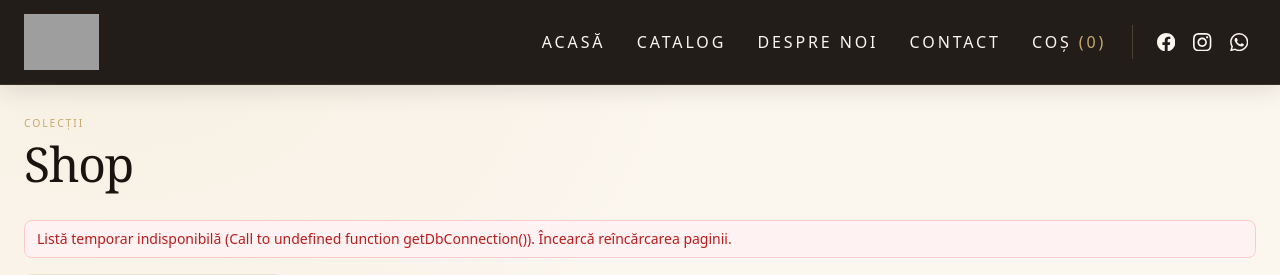
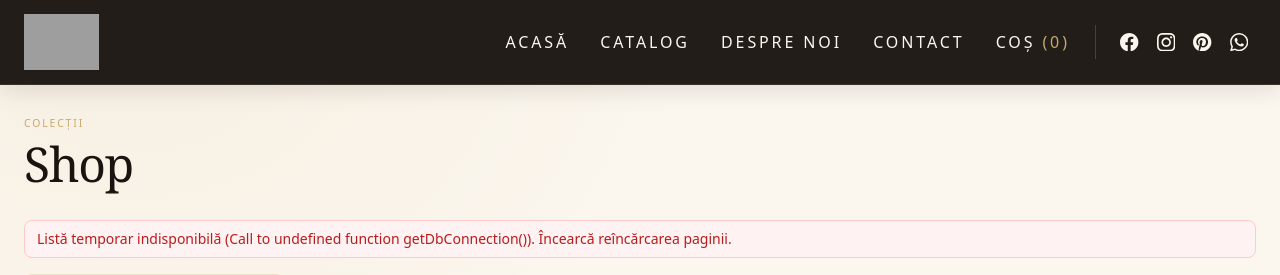
Before and after one commit to cojocariv/alinabradu-site, a PHP site: page /magazin in a window 1280 px wide. Shown: the top 275 px of the page. Run offline with PHP 8.4, Linux system fonts and the light colour scheme; a stand-in replaces the project's code that opens the database connection; some libraries are stand-ins or nearby versions; grey boxes are pictures that could not be loaded.

Commit message:
Add Pinterest link to header social media section
- Included a new Pinterest link in the header for enhanced social media presence.
- Updated the corresponding SVG icon for Pinterest in both the main and drawer versions of the header.
- Ensured consistent styling and accessibility attributes for the new link.

```diff
--- a/includes/header.php
+++ b/includes/header.php
@@ -81,6 +81,9 @@ $orgSchema = [
           <a href="https://www.instagram.com/alinabradu.brand" target="_blank" rel="noopener noreferrer" class="header-social__btn" aria-label="Instagram">
             <svg class="w-[1.15rem] h-[1.15rem]" viewBox="0 0 24 24" fill="currentColor" aria-hidden="true"><path d="M12 2.163c3.204 0 3.584.012 4.85.07 3.252.148 4.771 1.691 4.919 4.919.058 1.265.069 1.645.069 4.849 0 3.205-.012 3.584-.069 4.849-.149 3.225-1.664 4.771-4.919 4.919-1.266.058-1.644.07-4.85.07-3.204 0-3.584-.012-4.849-.07-3.26-.149-4.771-1.699-4.919-4.92-.058-1.265-.07-1.644-.07-4.849 0-3.204.013-3.583.07-4.849.149-3.227 1.664-4.771 4.919-4.919 1.266-.057 1.645-.069 4.849-.069zm0-2.163c-3.259 0-3.667.014-4.947.072-4.358.2-6.78 2.618-6.98 6.98-.059 1.281-.073 1.689-.073 4.948 0 3.259.014 3.668.072 4.948.2 4.358 2.618 6.78 6.98 6.98 1.281.058 1.689.072 4.948.072 3.259 0 3.668-.014 4.948-.072 4.354-.2 6.782-2.618 6.979-6.98.059-1.28.073-1.689.073-4.948 0-3.259-.014-3.667-.072-4.947-.196-4.354-2.617-6.78-6.979-6.98-1.281-.059-1.69-.073-4.949-.073zm0 5.838c-3.403 0-6.162 2.759-6.162 6.162s2.759 6.163 6.162 6.163 6.162-2.759 6.162-6.163c0-3.403-2.759-6.162-6.162-6.162zm0 10.162c-2.209 0-4-1.79-4-4 0-2.209 1.791-4 4-4s4 1.791 4 4c0 2.21-1.791 4-4 4zm6.406-11.845c-.796 0-1.441.645-1.441 1.44s.645 1.44 1.441 1.44c.795 0 1.439-.645 1.439-1.44s-.644-1.44-1.439-1.44z"/></svg>
           </a>
+          <a href="https://www.pinterest.com/AlinaBraduEmbroidery/" target="_blank" rel="noopener noreferrer" class="header-social__btn" aria-label="Pinterest">
+            <svg class="w-[1.15rem] h-[1.15rem]" viewBox="0 0 24 24" fill="currentColor" aria-hidden="true"><path d="M12 0C5.373 0 0 5.372 0 12c0 5.084 3.163 9.426 7.627 11.174-.105-.949-.2-2.403.042-3.441.219-.937 1.407-5.965 1.407-5.965s-.359-.719-.359-1.782c0-1.668.967-2.914 2.171-2.914 1.023 0 1.518.769 1.518 1.69 0 1.029-.655 2.568-.994 3.995-.283 1.194.599 2.169 1.777 2.169 2.133 0 3.772-2.249 3.772-5.495 0-2.873-2.064-4.882-5.012-4.882-3.414 0-5.418 2.561-5.418 5.207 0 1.031.397 2.138.893 2.738.097.118.112.222.083.343-.09.375-.293 1.199-.334 1.363-.053.225-.172.271-.402.165-1.495-.69-2.433-2.878-2.433-4.646 0-3.776 2.748-7.252 7.92-7.252 4.158 0 7.392 2.967 7.392 6.923 0 4.135-2.607 7.462-6.233 7.462-1.214 0-2.357-.629-2.748-1.378l-.748 2.853c-.271 1.043-1.002 2.35-1.492 3.146C9.57 23.812 10.763 24 12 24c6.627 0 12-5.373 12-12S18.627 0 12 0z"/></svg>
+          </a>
           <a href="https://api.whatsapp.com/send?phone=37368693056" data-whatsapp-popup="1" data-chat-source="header" target="_blank" rel="noopener noreferrer" class="header-social__btn" aria-label="WhatsApp">
             <svg class="w-[1.15rem] h-[1.15rem]" viewBox="0 0 24 24" fill="currentColor" aria-hidden="true"><path d="M17.472 14.382c-.297-.149-1.758-.867-2.03-.967-.273-.099-.471-.148-.67.15-.197.297-.767.966-.94 1.164-.173.199-.347.223-.644.075-.297-.15-1.255-.463-2.39-1.475-.883-.788-1.48-1.761-1.653-2.059-.173-.297-.018-.458.13-.606.134-.133.298-.347.446-.52.149-.174.198-.298.298-.497.099-.198.05-.371-.025-.52-.075-.149-.669-1.612-.916-2.207-.242-.579-.487-.5-.669-.51-.173-.008-.371-.01-.57-.01-.198 0-.52.074-.792.372-.272.297-1.04 1.016-1.04 2.479 0 1.462 1.065 2.875 1.213 3.074.149.198 2.096 3.2 5.077 4.487.709.306 1.262.489 1.694.625.712.227 1.36.195 1.871.118.571-.085 1.758-.719 2.006-1.413.248-.694.248-1.289.173-1.413-.074-.124-.272-.198-.57-.347m-5.421 7.403h-.004a9.87 9.87 0 01-5.031-1.378l-.361-.214-3.741.982.998-3.648-.235-.374a9.86 9.86 0 01-1.51-5.26c.001-5.45 4.436-9.884 9.888-9.884 2.64 0 5.122 1.03 6.988 2.898a9.825 9.825 0 012.893 6.994c-.003 5.45-4.435 9.884-9.881 9.884m8.413-18.297A11.815 11.815 0 0012.05 0C5.495 0 .16 5.335.157 11.892c0 2.096.547 4.142 1.588 5.945L.057 24l6.305-1.654a11.882 11.882 0 005.683 1.448h.005c6.554 0 11.89-5.335 11.893-11.893a11.821 11.821 0 00-3.48-8.413z"/></svg>
           </a>
@@ -102,6 +105,7 @@ $orgSchema = [
       <div class="max-w-7xl mx-auto px-5 pb-5 flex items-center gap-2 border-t border-white/10 pt-4" role="group" aria-label="Rețele sociale">
         <a href="https://www.facebook.com/AlinaBraduEmbroidery" target="_blank" rel="noopener noreferrer" class="header-social__btn header-social__btn--drawer" aria-label="Facebook"><svg class="w-5 h-5" viewBox="0 0 24 24" fill="currentColor" aria-hidden="true"><path d="M24 12.073c0-6.627-5.373-12-12-12s-12 5.373-12 12c0 5.99 4.388 10.954 10.125 11.854v-8.385H7.078v-3.47h3.047V9.43c0-3.007 1.792-4.669 4.533-4.669 1.312 0 2.686.235 2.686.235v2.953H15.83c-1.491 0-1.956.925-1.956 1.874v2.25h3.328l-.532 3.47h-2.796v8.385C19.612 23.027 24 18.062 24 12.073z"/></svg></a>
         <a href="https://www.instagram.com/alinabradu.brand" target="_blank" rel="noopener noreferrer" class="header-social__btn header-social__btn--drawer" aria-label="Instagram"><svg class="w-5 h-5" viewBox="0 0 24 24" fill="currentColor" aria-hidden="true"><path d="M12 2.163c3.204 0 3.584.012 4.85.07 3.252.148 4.771 1.691 4.919 4.919.058 1.265.069 1.645.069 4.849 0 3.205-.012 3.584-.069 4.849-.149 3.225-1.664 4.771-4.919 4.919-1.266.058-1.644.07-4.85.07-3.204 0-3.584-.012-4.849-.07-3.26-.149-4.771-1.699-4.919-4.92-.058-1.265-.07-1.644-.07-4.849 0-3.204.013-3.583.07-4.849.149-3.227 1.664-4.771 4.919-4.919 1.266-.057 1.645-.069 4.849-.069zm0-2.163c-3.259 0-3.667.014-4.947.072-4.358.2-6.78 2.618-6.98 6.98-.059 1.281-.073 1.689-.073 4.948 0 3.259.014 3.668.072 4.948.2 4.358 2.618 6.78 6.98 6.98 1.281.058 1.689.072 4.948.072 3.259 0 3.668-.014 4.948-.072 4.354-.2 6.782-2.618 6.979-6.98.059-1.28.073-1.689.073-4.948 0-3.259-.014-3.667-.072-4.947-.196-4.354-2.617-6.78-6.979-6.98-1.281-.059-1.69-.073-4.949-.073zm0 5.838c-3.403 0-6.162 2.759-6.162 6.162s2.759 6.163 6.162 6.163 6.162-2.759 6.162-6.163c0-3.403-2.759-6.162-6.162-6.162zm0 10.162c-2.209 0-4-1.79-4-4 0-2.209 1.791-4 4-4s4 1.791 4 4c0 2.21-1.791 4-4 4zm6.406-11.845c-.796 0-1.441.645-1.441 1.44s.645 1.44 1.441 1.44c.795 0 1.439-.645 1.439-1.44s-.644-1.44-1.439-1.44z"/></svg></a>
+        <a href="https://www.pinterest.com/AlinaBraduEmbroidery/" target="_blank" rel="noopener noreferrer" class="header-social__btn header-social__btn--drawer" aria-label="Pinterest"><svg class="w-5 h-5" viewBox="0 0 24 24" fill="currentColor" aria-hidden="true"><path d="M12 0C5.373 0 0 5.372 0 12c0 5.084 3.163 9.426 7.627 11.174-.105-.949-.2-2.403.042-3.441.219-.937 1.407-5.965 1.407-5.965s-.359-.719-.359-1.782c0-1.668.967-2.914 2.171-2.914 1.023 0 1.518.769 1.518 1.69 0 1.029-.655 2.568-.994 3.995-.283 1.194.599 2.169 1.777 2.169 2.133 0 3.772-2.249 3.772-5.495 0-2.873-2.064-4.882-5.012-4.882-3.414 0-5.418 2.561-5.418 5.207 0 1.031.397 2.138.893 2.738.097.118.112.222.083.343-.09.375-.293 1.199-.334 1.363-.053.225-.172.271-.402.165-1.495-.69-2.433-2.878-2.433-4.646 0-3.776 2.748-7.252 7.92-7.252 4.158 0 7.392 2.967 7.392 6.923 0 4.135-2.607 7.462-6.233 7.462-1.214 0-2.357-.629-2.748-1.378l-.748 2.853c-.271 1.043-1.002 2.35-1.492 3.146C9.57 23.812 10.763 24 12 24c6.627 0 12-5.373 12-12S18.627 0 12 0z"/></svg></a>
         <a href="https://api.whatsapp.com/send?phone=37368693056" data-whatsapp-popup="1" data-chat-source="header" target="_blank" rel="noopener noreferrer" class="header-social__btn header-social__btn--drawer" aria-label="WhatsApp"><svg class="w-5 h-5" viewBox="0 0 24 24" fill="currentColor" aria-hidden="true"><path d="M17.472 14.382c-.297-.149-1.758-.867-2.03-.967-.273-.099-.471-.148-.67.15-.197.297-.767.966-.94 1.164-.173.199-.347.223-.644.075-.297-.15-1.255-.463-2.39-1.475-.883-.788-1.48-1.761-1.653-2.059-.173-.297-.018-.458.13-.606.134-.133.298-.347.446-.52.149-.174.198-.298.298-.497.099-.198.05-.371-.025-.52-.075-.149-.669-1.612-.916-2.207-.242-.579-.487-.5-.669-.51-.173-.008-.371-.01-.57-.01-.198 0-.52.074-.792.372-.272.297-1.04 1.016-1.04 2.479 0 1.462 1.065 2.875 1.213 3.074.149.198 2.096 3.2 5.077 4.487.709.306 1.262.489 1.694.625.712.227 1.36.195 1.871.118.571-.085 1.758-.719 2.006-1.413.248-.694.248-1.289.173-1.413-.074-.124-.272-.198-.57-.347m-5.421 7.403h-.004a9.87 9.87 0 01-5.031-1.378l-.361-.214-3.741.982.998-3.648-.235-.374a9.86 9.86 0 01-1.51-5.26c.001-5.45 4.436-9.884 9.888-9.884 2.64 0 5.122 1.03 6.988 2.898a9.825 9.825 0 012.893 6.994c-.003 5.45-4.435 9.884-9.881 9.884m8.413-18.297A11.815 11.815 0 0012.05 0C5.495 0 .16 5.335.157 11.892c0 2.096.547 4.142 1.588 5.945L.057 24l6.305-1.654a11.882 11.882 0 005.683 1.448h.005c6.554 0 11.89-5.335 11.893-11.893a11.821 11.821 0 00-3.48-8.413z"/></svg></a>
       </div>
     </div>
```
